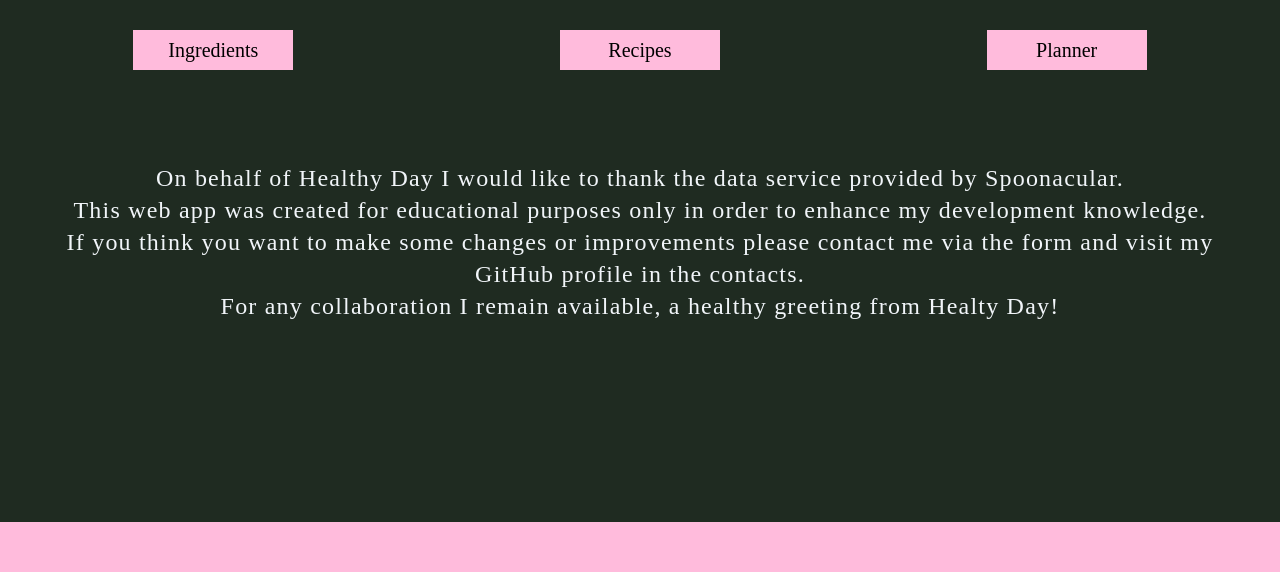
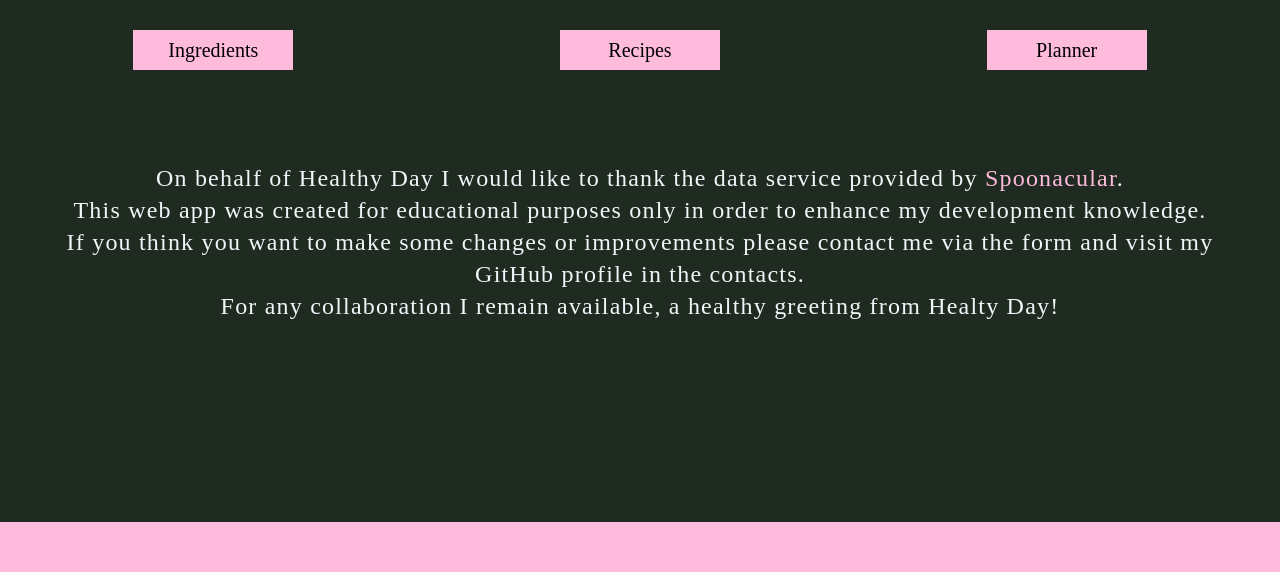
Before and after one commit to David92p/HealthyDay, a React (Vite) app: page /about in a window 1280 px wide. Shown: the part 840-1412 px from the top of the page. Built offline with nearby package versions, Linux system fonts and the light colour scheme; a web font is replaced by a local one.

Commit message:
Added link

```diff
--- a/src/components/about/About.tsx
+++ b/src/components/about/About.tsx
@@ -19,8 +19,8 @@ const About:React.FC = () => {
         {/* buttons collegamenti */}
         <Redirection type={"about"} />
         {/* Footer */}
-        <div className='w-full sm:h-[400px]  bg-mygreen text-slate-100 text-center p-4 sm:p-10 2xl:p-24 text-lg sm:text-2xl tracking-wider'>
-            On behalf of Healthy Day I would like to thank the data service provided by Spoonacular.<br/>
+        <div className='w-full sm:h-[400px] bg-mygreen text-slate-100 text-center p-4 sm:p-10 2xl:p-24 text-lg sm:text-2xl tracking-wider'>
+            On behalf of Healthy Day I would like to thank the data service provided by <a className='text-mypink 2xl:hover:font-semibold transition-all' href='https://spoonacular.com/food-api' target='_blank'>Spoonacular</a>.<br/>
             This web app was created for educational purposes only in order to enhance my development knowledge.<br/>
             If you think you want to make some changes or improvements please contact me via the form and visit my GitHub profile in the contacts.<br/>
             For any collaboration I remain available, a healthy greeting from Healty Day!
```
